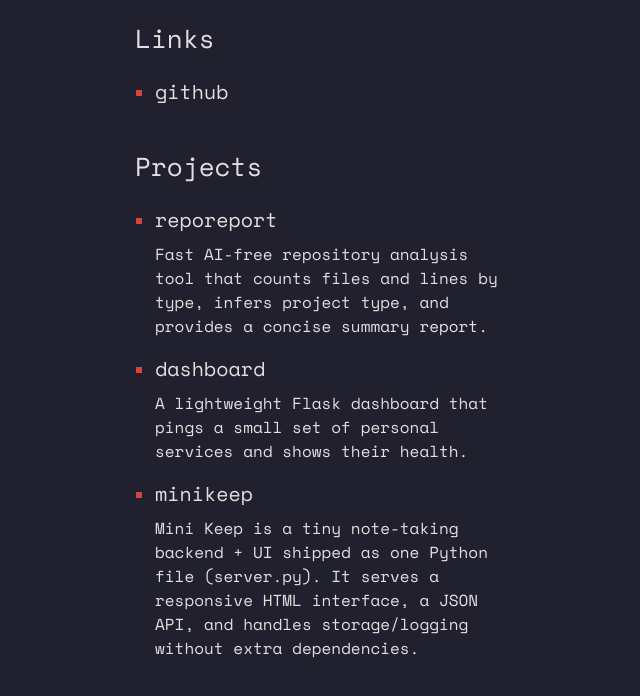
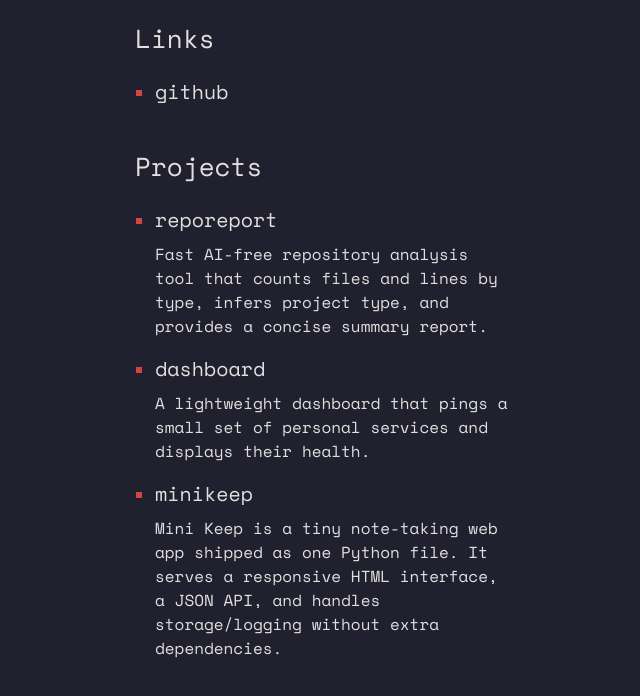
Before and after one commit to mathealgou/mathealgou.github.io, a plain HTML site: page index.html in a window 1280 px wide. Shown: the part 136-832 px from the top of the page, without its empty margins (305-945 px from the left). Drawn offline with nearby package versions, Linux system fonts and the light colour scheme.

Commit message:
chore: better text

```diff
--- a/index.html
+++ b/index.html
@@ -36,8 +36,8 @@
 						dashboard
 					</a>
 					<p>
-						A lightweight Flask dashboard that pings a small set of personal
-						services and shows their health.
+						A lightweight dashboard that pings a small set of personal services
+						and displays their health.
 					</p>
 				</li>
 				<li>
@@ -45,9 +45,9 @@
 						minikeep
 					</a>
 					<p>
-						Mini Keep is a tiny note-taking backend + UI shipped as one Python
-						file (server.py). It serves a responsive HTML interface, a JSON API,
-						and handles storage/logging without extra dependencies.
+						Mini Keep is a tiny note-taking web app shipped as one Python file.
+						It serves a responsive HTML interface, a JSON API, and handles
+						storage/logging without extra dependencies.
 					</p>
 				</li>
 			</ul>
```
